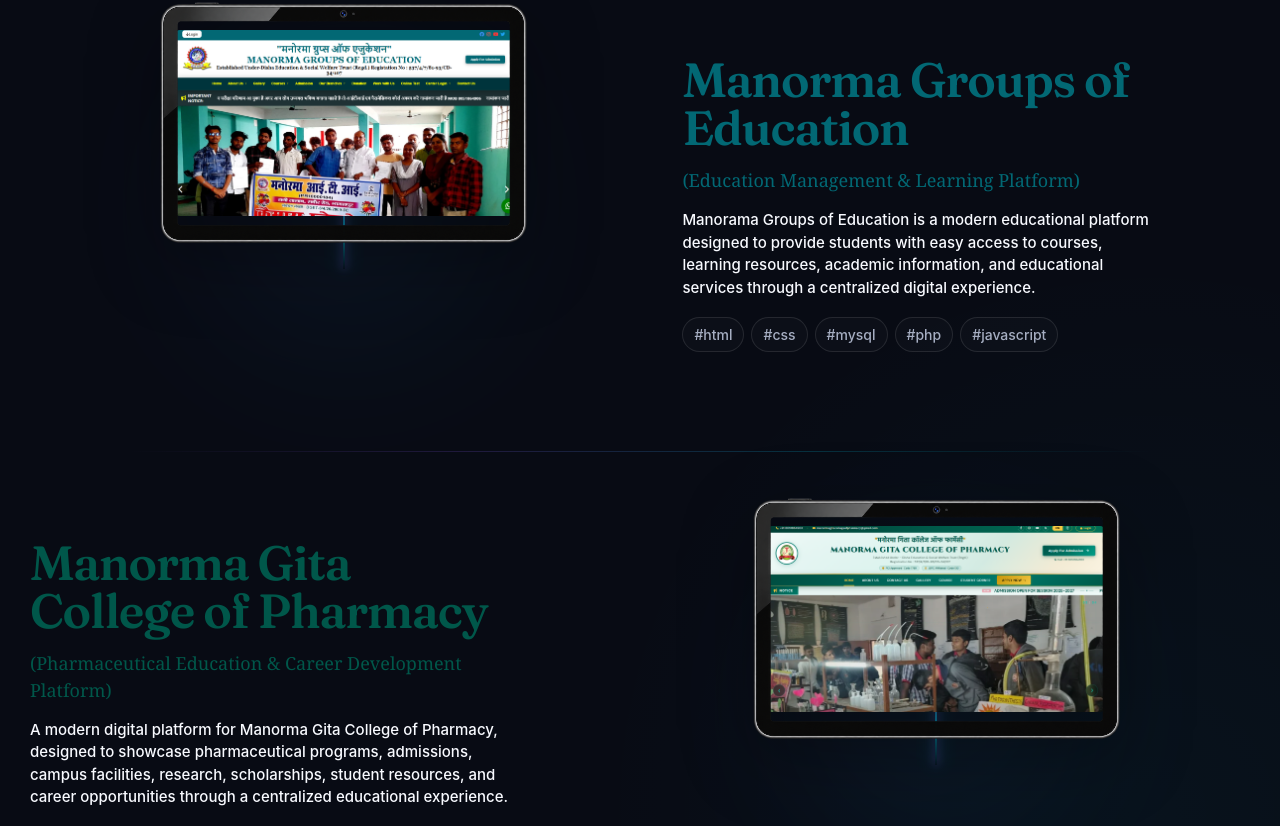
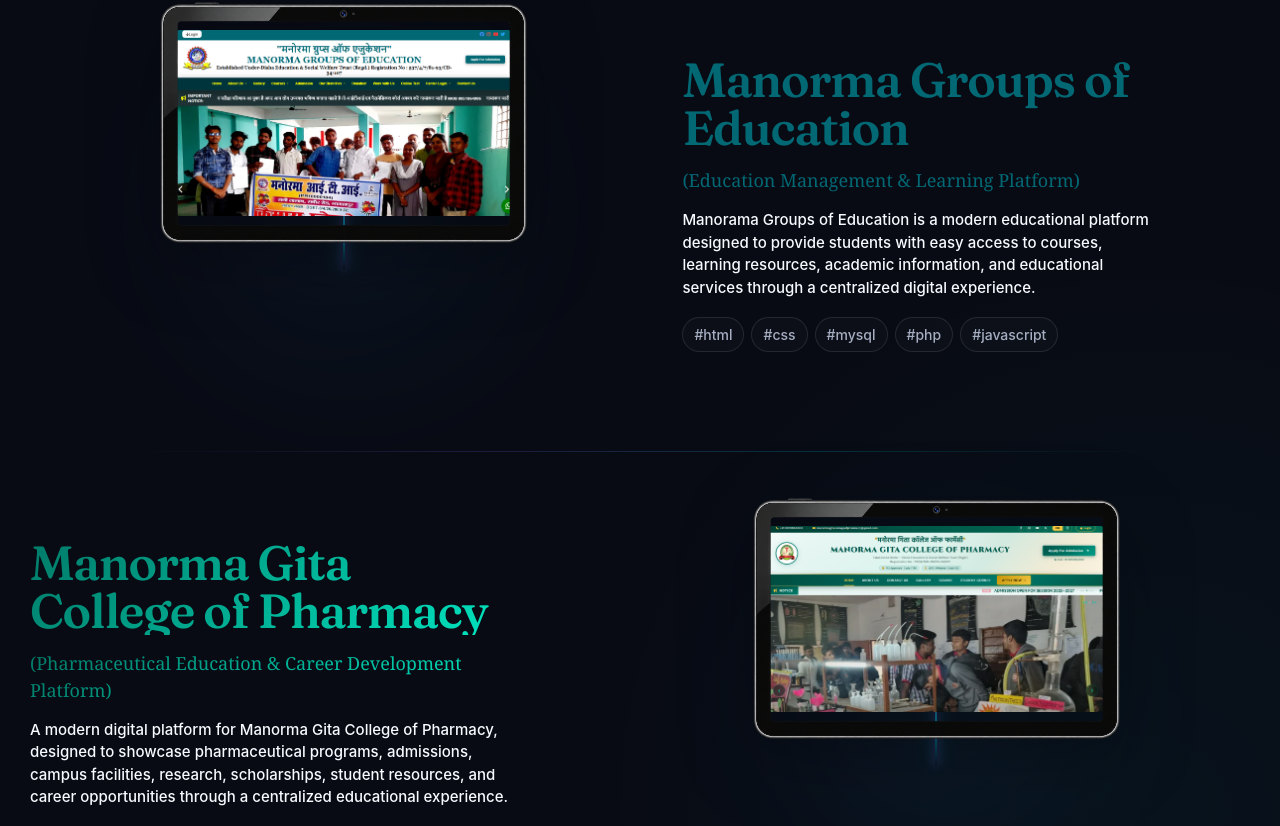
Before and after one commit to kamlesh2236-ks/my-portfolio, a React (Vite) app: page / in a window 1280 px wide. Shown: the part 1936-2762 px from the top of the page. Built offline with nearby package versions, Linux system fonts and the light colour scheme.

Commit message:
fix: update titleColor for Manorma Gita College of Pharmacy project

```diff
--- a/src/data/project.js
+++ b/src/data/project.js
@@ -65,7 +65,7 @@
   {
     id: 4,
     title: "Manorma Gita College of Pharmacy",
-    titleColor: "#00574a",
+    titleColor: "linear-gradient(135deg, #007a68 0%, #00e5c0 100%)",
     subtitle: "(Pharmaceutical Education & Career Development Platform)",
 
     description:
```
